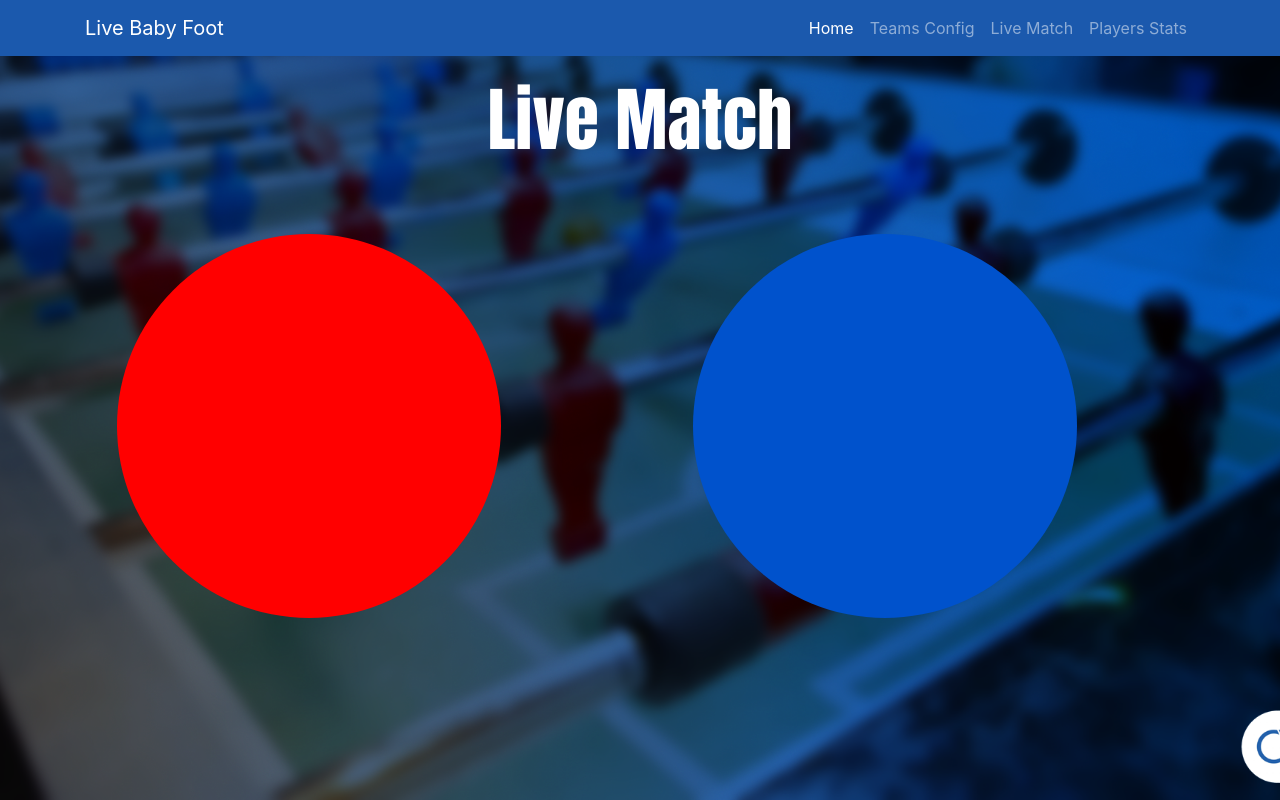
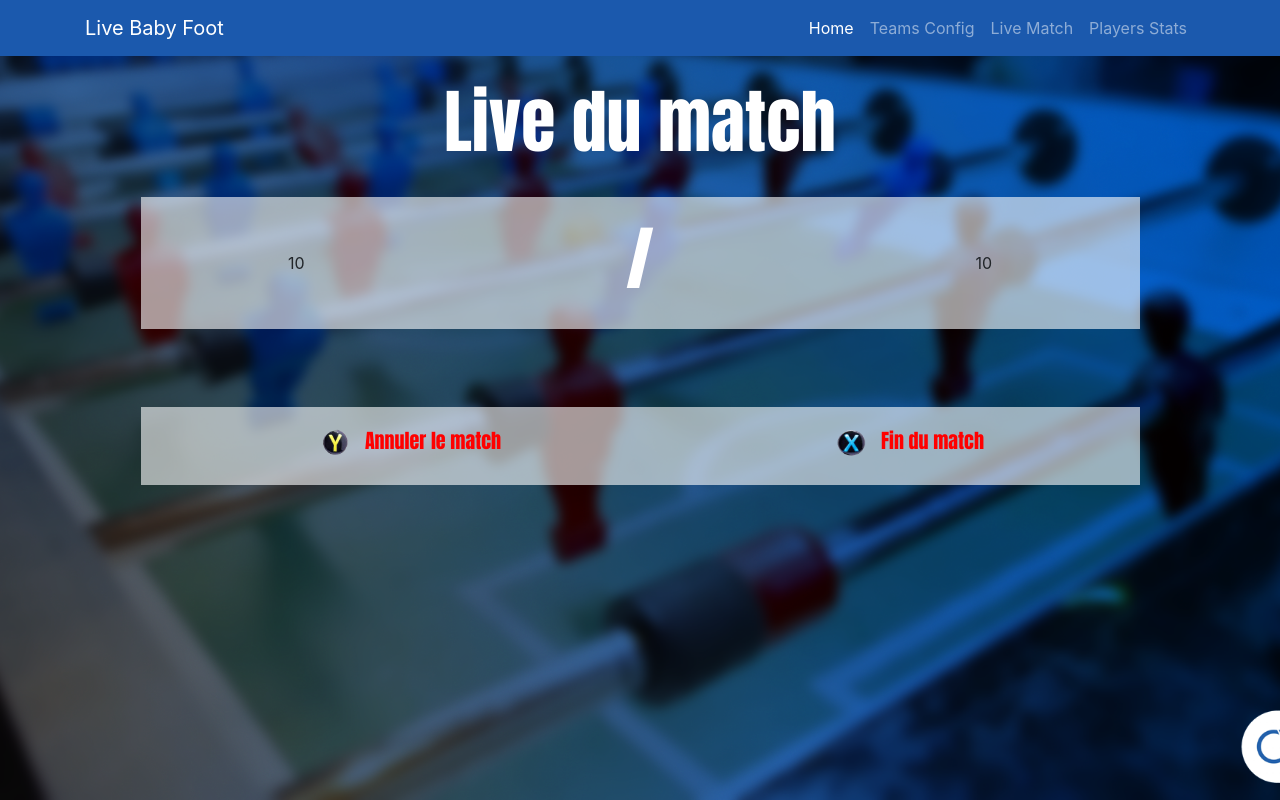
Before and after one commit to atournillon/BabyFootConnecte, a Flask app: template templates/livematch.html in a window 1280 px wide. Run offline with Flask 2, Linux system fonts and the light colour scheme; the template is opened without the code that fills it: most values are stand-ins (such as "Sample title", 1, 10 or a date in 2020); some libraries are stand-ins or nearby versions.

Commit message:
Modification contenu + footer

```diff
--- a/templates/livematch.html
+++ b/templates/livematch.html
@@ -5,8 +5,23 @@
 <script src="//code.jquery.com/jquery-3.3.1.min.js"></script>
 <script type="text/javascript" src="//cdnjs.cloudflare.com/ajax/libs/socket.io/1.3.6/socket.io.min.js"></script>
 
-<h1 style="margin-top:2%"> Live Match </h1>
+</br><h1> Live du match </h1>
+<table id="table_base">
+ <tr id="tr_vide">
+  <td><div id="blue_circle"><div id="score">{{score_team_1}}</div></div></td>
+  <td><h1>/</h1></td>
+  <td><div id="red_circle"><div id="score">{{score_team_2}}</div></div></td>
+ </tr>
+ </table>
 
-<span class="circle_team_1"><div id="score_team_1"></div></span>
-<span class="circle_team_2"><div id="score_team_2"></div></span>
+<footer id="footer">
+  	<table id="footer">
+		<tr id="tr_footer">
+  			<td id="td_footer"><h3><a href="{{ url_for('index') }}"><img src="static/img/retour.png" style="width:30px;height:30px; margin: 0 15px 0 0;">Annuler le match</a></h3></td>
+  			<td id="td_footer"><form method="POST"><h3><a href="{{ url_for('players') }}"><img src="static/img/valider.png" style="width:30px;height:30px; margin: 0 15px 0 0;">Fin du match</a></h3></form></td>
+ 		</tr>
+ 	</table>
+</footer>
+
+
 {% endblock %}
```
